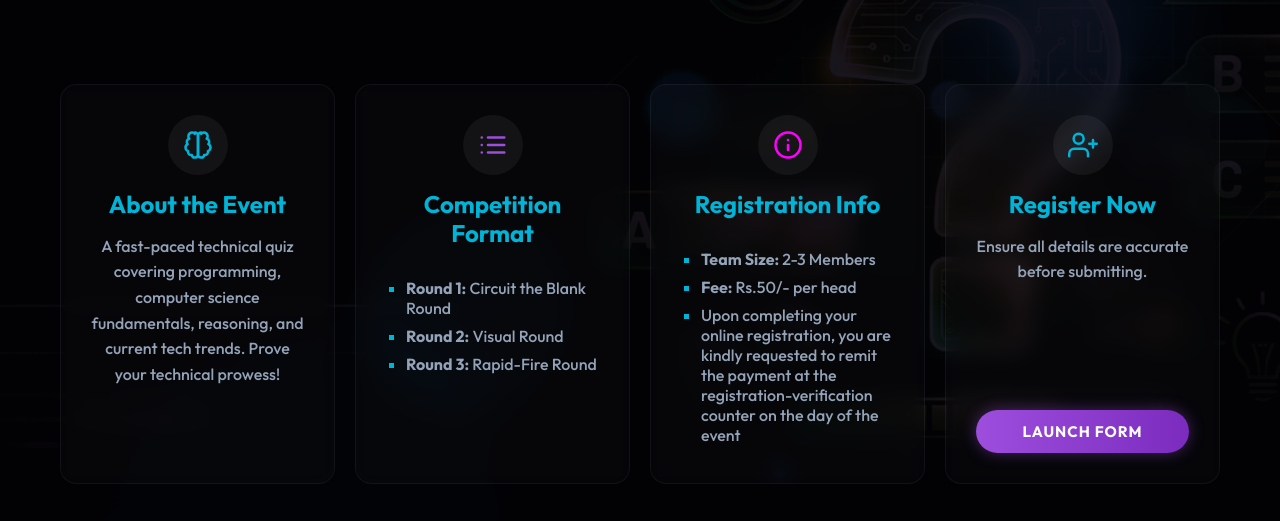
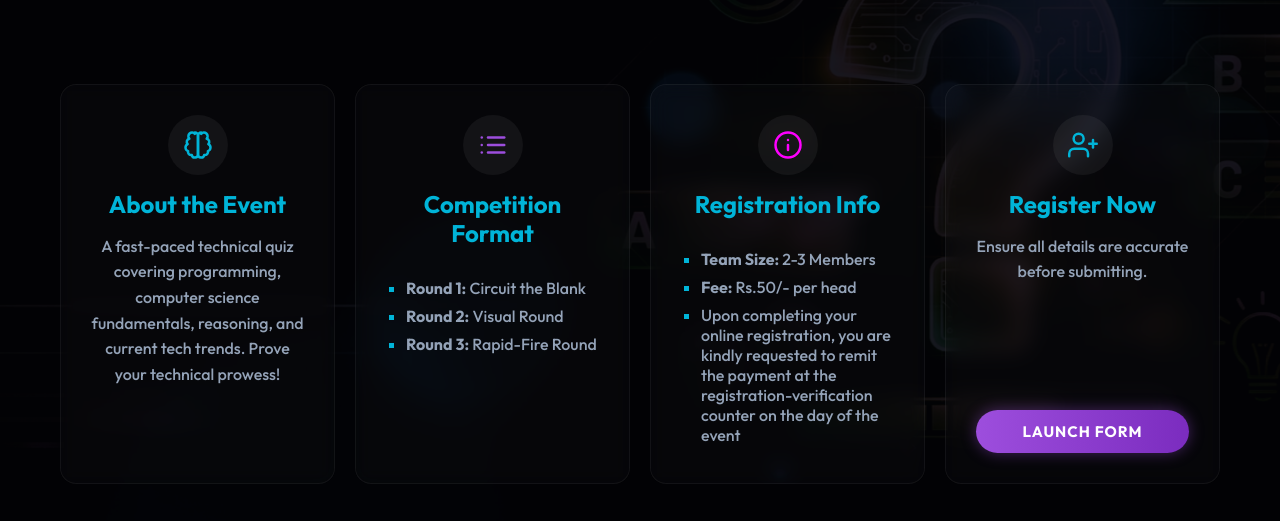
Before and after one commit to sairohith410/TechSpark, a plain HTML site: page event-quiz.html in a window 1280 px wide. Shown: the part 256-777 px from the top of the page. Drawn offline with Linux system fonts and the light colour scheme.

Commit message:
Add files via upload

```diff
--- a/event-quiz.html
+++ b/event-quiz.html
@@ -62,7 +62,7 @@
                 </div>
                 <h3>Competition Format</h3>
                 <ul>
-                    <li><strong>Round 1:</strong> Circuit the Blank Round</li>
+                    <li><strong>Round 1:</strong> Circuit the Blank</li>
                     <li><strong>Round 2:</strong> Visual Round</li>
                     <li><strong>Round 3:</strong> Rapid-Fire Round</li>
                 </ul>
```
